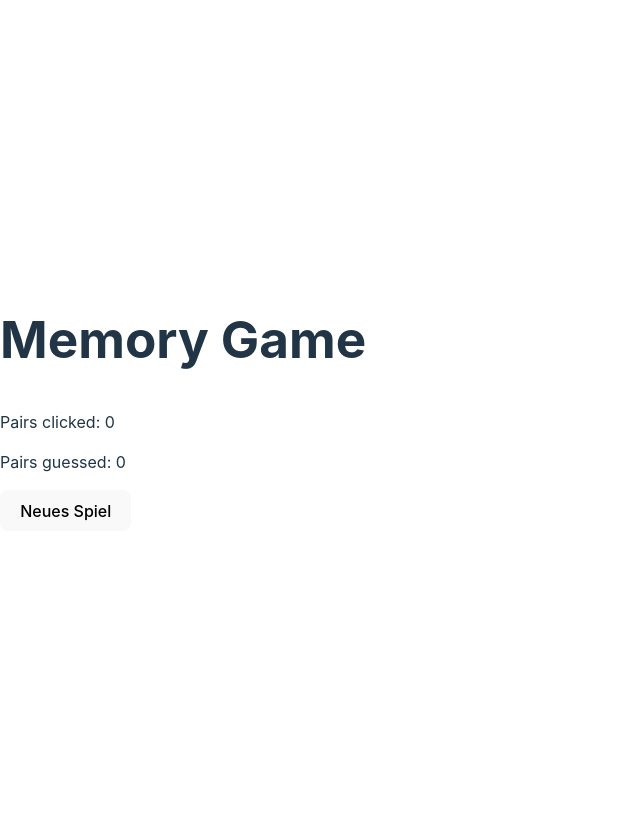
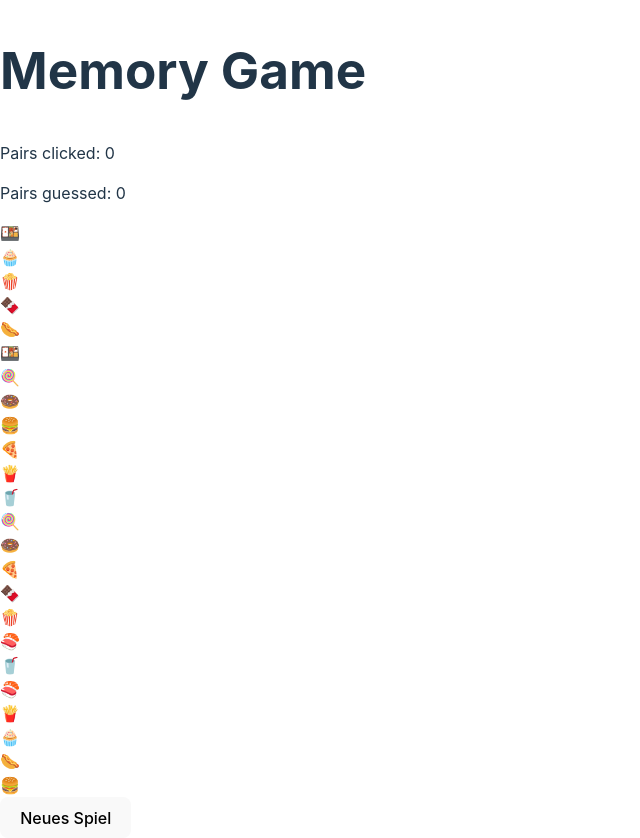
Before and after one commit to TinaBK24/Project-TS-Memory, a website built with Vite: page index.html in a window 1280 px wide. Shown: the whole page, without its empty margins (0-640 px from the left). Before the commit the page ends 800 px from the top, so only its background shows below. Built offline with nearby package versions, Linux system fonts and the light colour scheme.

Commit message:
added emoji array and logic, started eventlistener

```diff
--- a/index.html
+++ b/index.html
@@ -18,7 +18,7 @@
       </div>
     </section>
     <section id="game-board"></section>
-    <button>Neues Spiel</button>
+    <button id="new-game-btn">Neues Spiel</button>
   </main>
 
   <script type="module" src="/src/main.ts"></script>
--- a/src/main.ts
+++ b/src/main.ts
@@ -1 +1,25 @@
 import './style.css'
+
+const pairsClicked = document.querySelector('#pairsClicked') as HTMLSpanElement;
+const pairsGuessed = document.querySelector('#pairsGuessed') as HTMLElement;
+
+const gameBoard = document.querySelector('#game-board') as HTMLDivElement;
+const newGameBtn = document.querySelector('#new-game-btn') as HTMLButtonElement;
+
+
+console.log(pairsClicked,pairsGuessed,gameBoard,newGameBtn);
+
+const emojiArray = ["🌭", "🍔","🍟","🍕","🧁","🍭","🍫","🍿","🍩","🍱","🍣","🥤","🌭", "🍔","🍟","🍕","🧁","🍭","🍫","🍿","🍩","🍱","🍣","🥤"];
+
+let shuffleEmojiArray = emojiArray.sort(() => (Math.random() > .5 ) ? 2 : -1);
+for(let i = 0; i < emojiArray.length; i++) {
+    const gameCard = document.createElement('div') as HTMLDivElement;
+    gameCard.className = "game-card";
+    gameCard.innerHTML = emojiArray[i];
+    gameBoard.appendChild(gameCard);
+};
+console.log(shuffleEmojiArray);
+
+newGameBtn?.addEventListener('click', () => {
+
+})
--- a/src/style.css
+++ b/src/style.css
@@ -33,6 +33,7 @@ body {
 h1 {
   font-size: 3.2em;
   line-height: 1.1;
+
 }
 
 #app {
```
